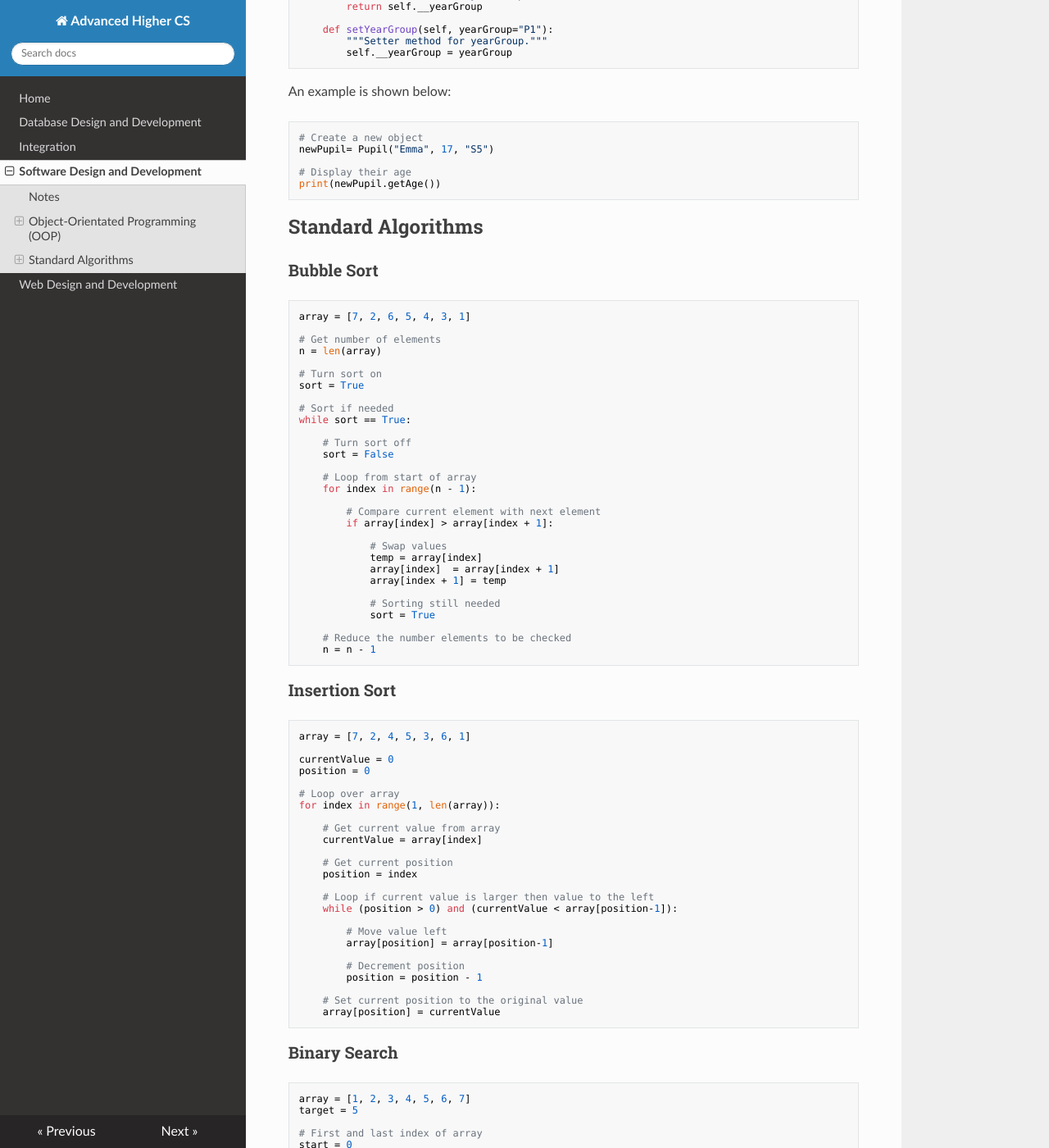
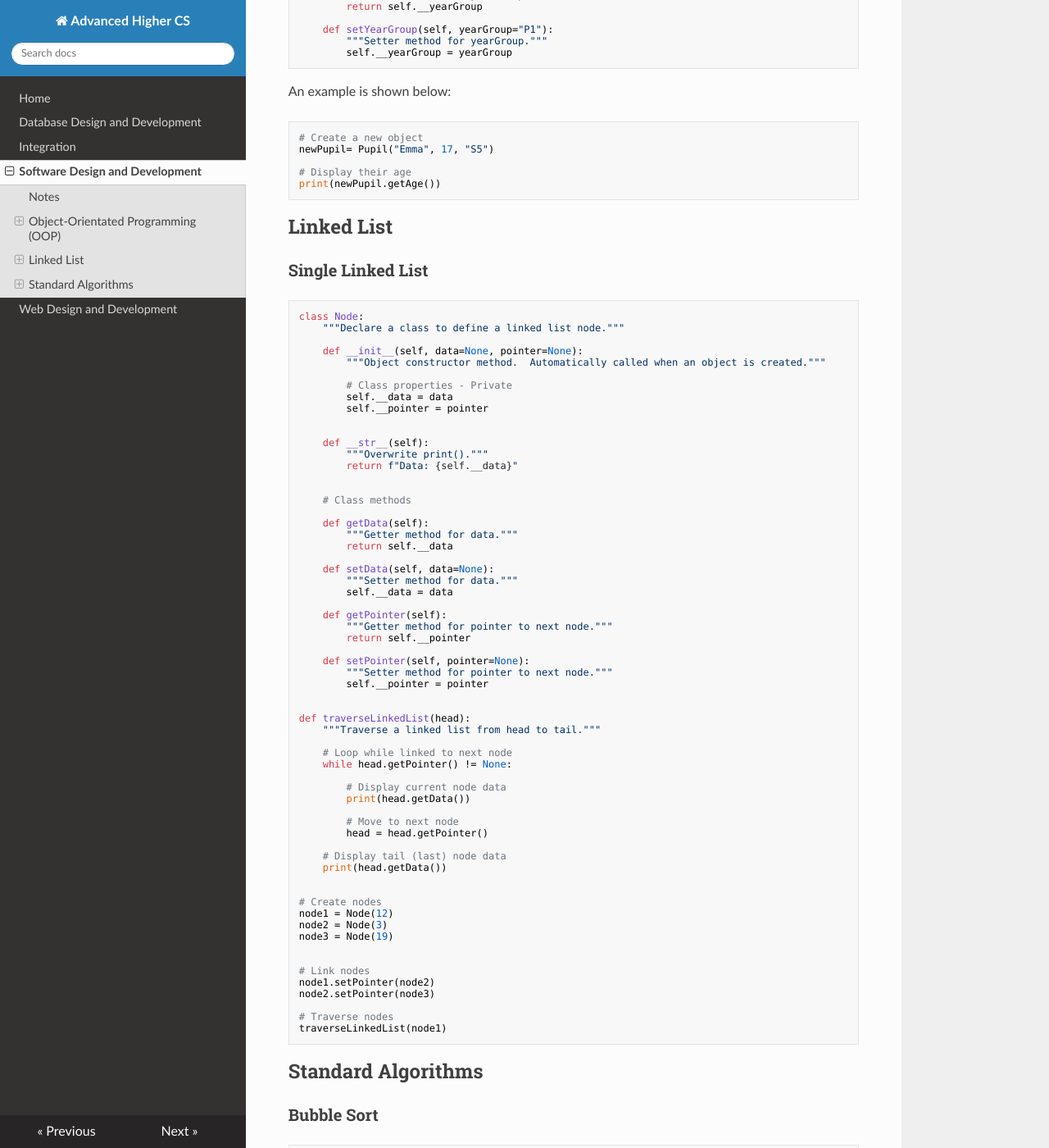
Before and after one commit to MrFriendCS/AH-CS, an MkDocs documentation site: the page built from docs/AH-CS-SDD.md, in a window 1280 px wide and 1400 px high, scrolled down 1721 px. Shown: the whole window at 82% size. Built offline with MkDocs 1.6.1, drawn with Linux system fonts in a browser that asks for light colours; nearby versions of some CDN libraries.

Commit message:
Update AH-CS-SDD.md

````diff
--- a/docs/AH-CS-SDD.md
+++ b/docs/AH-CS-SDD.md
@@ -101,6 +101,76 @@ newPupil= Pupil("Emma", 17, "S5")
 print(newPupil.getAge())
 ```
 
+
+## Linked List
+
+### Single Linked List
+
+``` python
+class Node:
+    """Declare a class to define a linked list node."""
+
+    def __init__(self, data=None, pointer=None):
+        """Object constructor method.  Automatically called when an object is created."""
+
+        # Class properties - Private
+        self.__data = data
+        self.__pointer = pointer
+
+
+    def __str__(self):
+        """Overwrite print()."""
+        return f"Data: {self.__data}"
+
+
+    # Class methods
+
+    def getData(self):
+        """Getter method for data."""
+        return self.__data
+
+    def setData(self, data=None):
+        """Setter method for data."""
+        self.__data = data
+
+    def getPointer(self):
+        """Getter method for pointer to next node."""
+        return self.__pointer
+
+    def setPointer(self, pointer=None):
+        """Setter method for pointer to next node."""
+        self.__pointer = pointer
+
+
+def traverseLinkedList(head):
+    """Traverse a linked list from head to tail."""
+
+    # Loop while linked to next node
+    while head.getPointer() != None:
+
+        # Display current node data
+        print(head.getData())
+
+        # Move to next node
+        head = head.getPointer()
+
+    # Display tail (last) node data
+    print(head.getData())
+
+
+# Create nodes
+node1 = Node(12)
+node2 = Node(3)
+node3 = Node(19)
+
+
+# Link nodes
+node1.setPointer(node2)
+node2.setPointer(node3)
+
+# Traverse nodes
+traverseLinkedList(node1)
+```
 
 ## Standard Algorithms
 
````
